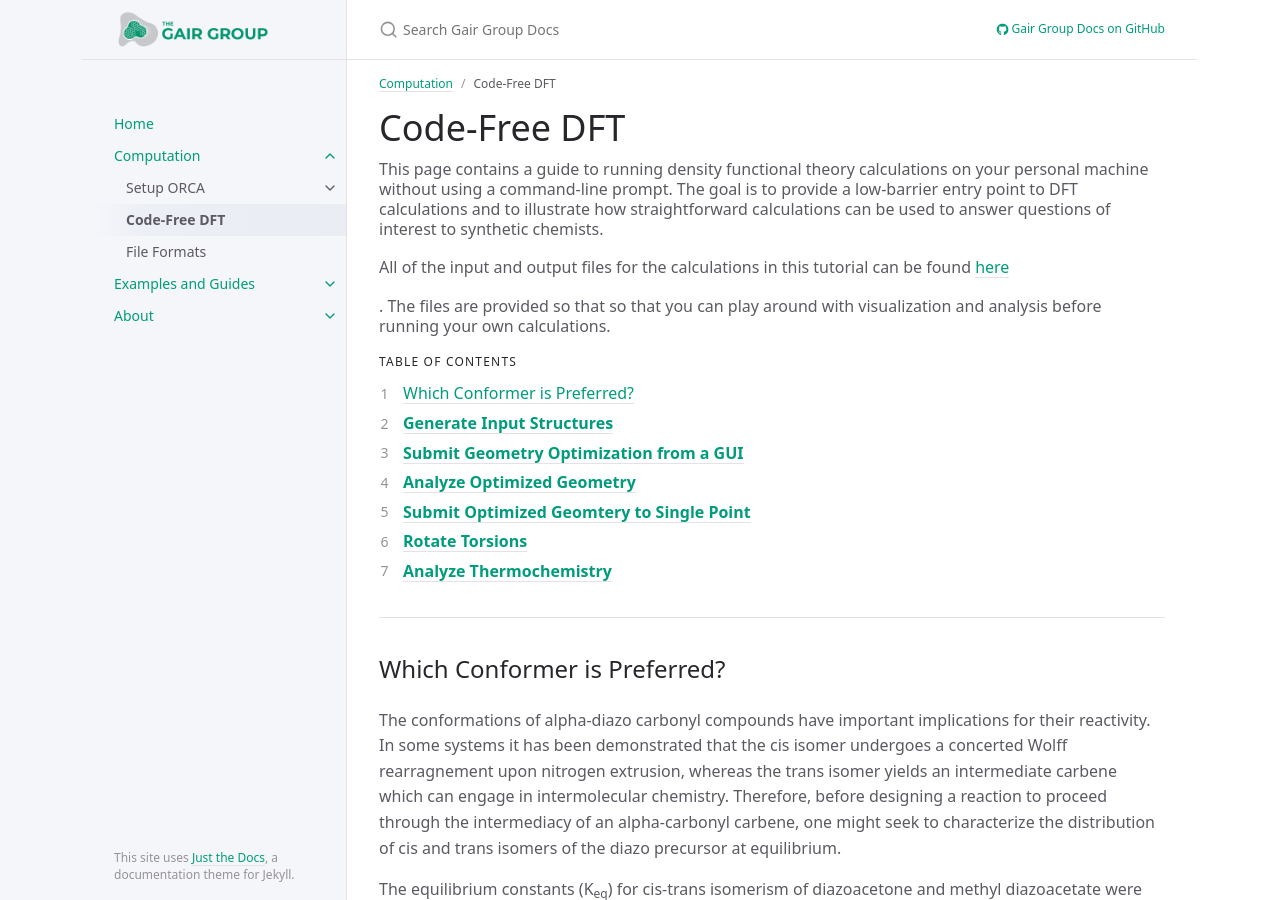
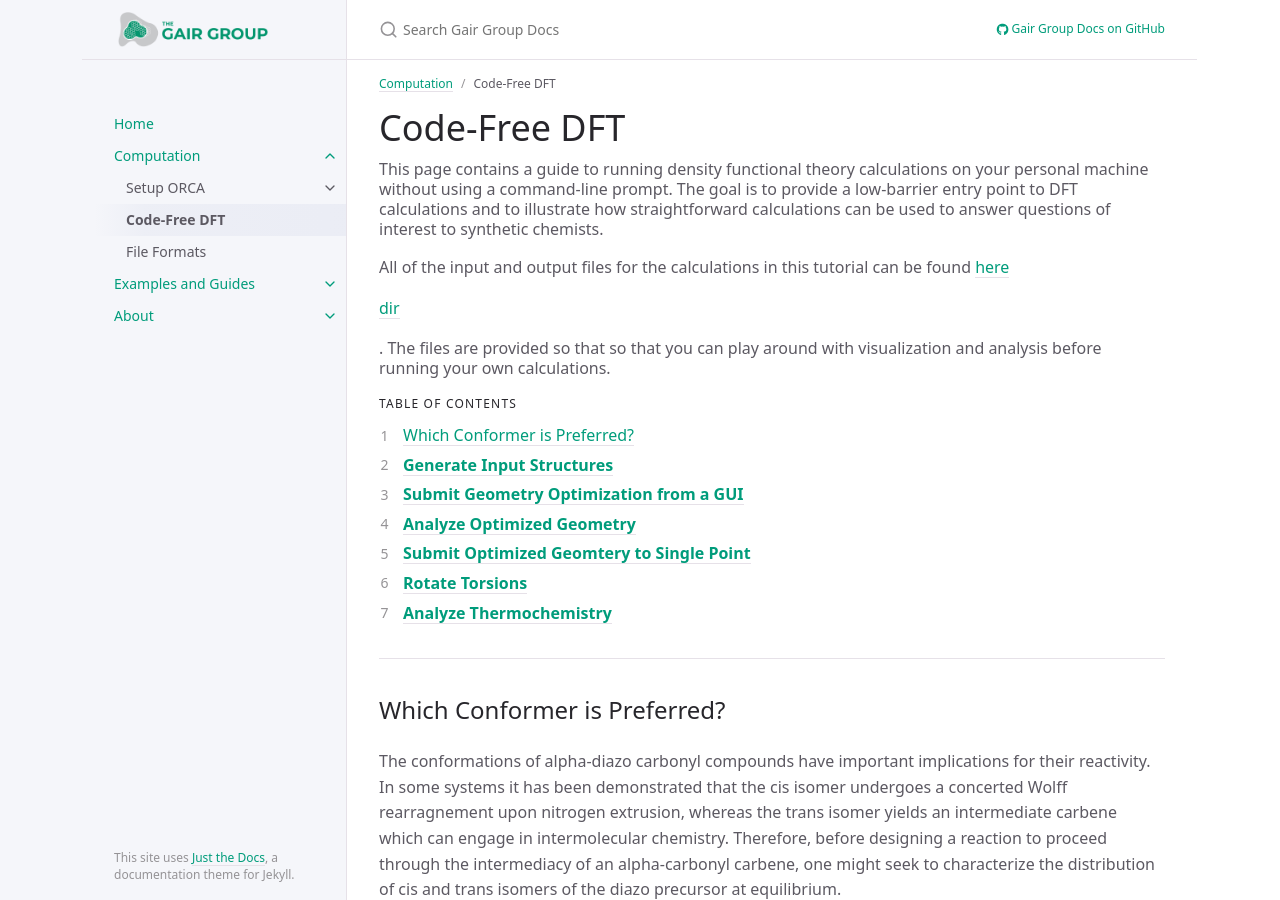
Before and after one commit to joegair/gair-group-docs, a Jekyll site: the page built from page/computation/Code-Free-DFT.md, in a window 1280 px wide and 900 px high. Built offline with Jekyll 4.4.1, drawn with Linux system fonts in a browser that asks for light colours.

Commit message:
change path to text

```diff
--- a/page/computation/Code-Free-DFT.md
+++ b/page/computation/Code-Free-DFT.md
@@ -18,7 +18,9 @@
 {: .fs-6 .fw-300 }
 
 All of the input and output files for the calculations in this tutorial can be found
-[here](/gair-group-docs/assets/images/test.txt)
+[here](/assets/images/test.txt)
+
+[dir](/assets/images/)
 
 . The files are provided so that so that you can play around with visualization and analysis before running your own calculations.
 {: .fs-6 .fw-300 }
```
